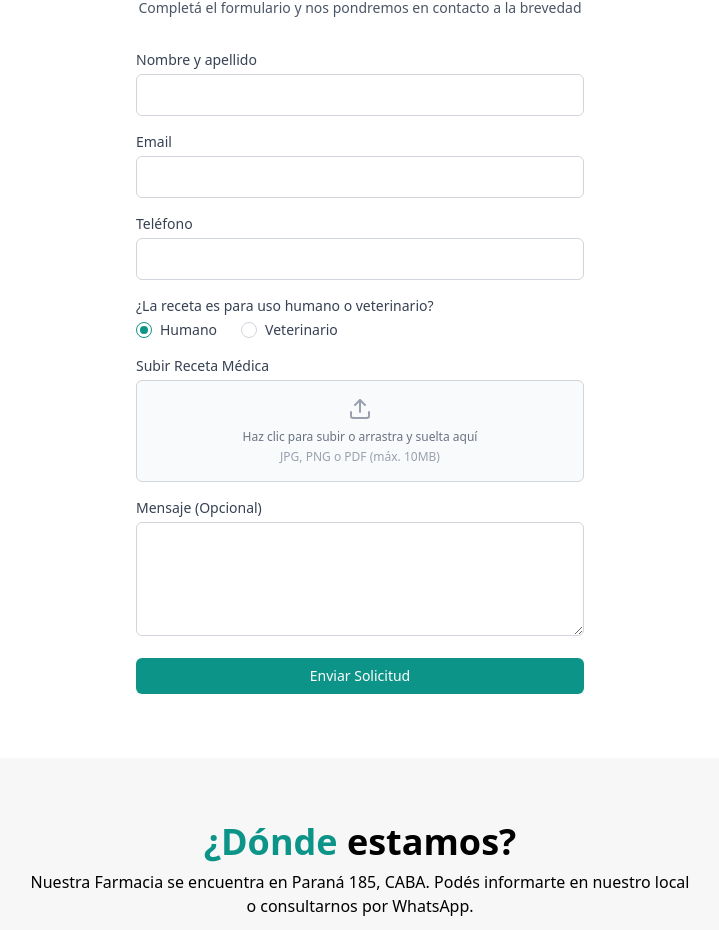
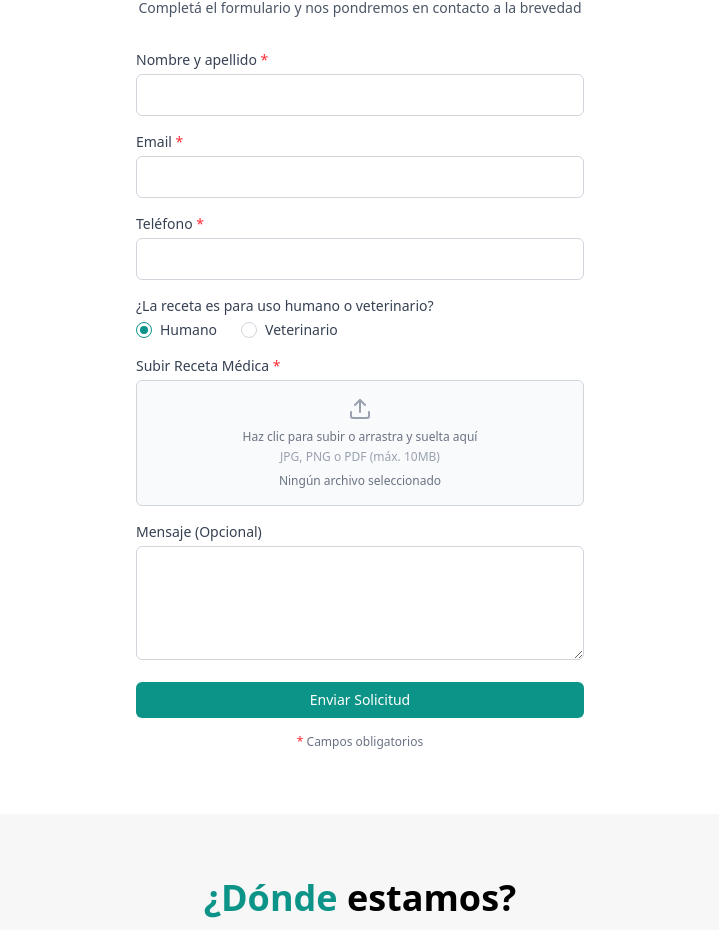
Before and after one commit to tomaslami/farmacia-parana, a Next.js app: page / in a window 1280 px wide. Shown: the part 2472-3402 px from the top of the page, without its empty margins (280-999 px from the left). Built offline with nearby package versions, Linux system fonts and the light colour scheme; no server answers.

Commit message:
feat: enhance RequestForm component with validation and improved user feedback

```diff
--- a/src/components/Form.tsx
+++ b/src/components/Form.tsx
@@ -2,7 +2,7 @@
 
 import type React from "react"
 
-import { useState } from "react"
+import { useState, type FormEvent, useRef } from "react"
 import { Upload } from "lucide-react"
 import { handleSubmit } from "@/actions/contact-action"
 import { toast, Toaster } from "sonner"
@@ -10,6 +10,7 @@ import { toast, Toaster } from "sonner"
 export default function RequestForm() {
   const [isLoading, setIsLoading] = useState(false)
   const [fileName, setFileName] = useState<string | null>(null)
+  const formRef = useRef<HTMLFormElement>(null)
 
   const handleFileChange = (e: React.ChangeEvent<HTMLInputElement>) => {
     if (e.target.files && e.target.files[0]) {
@@ -19,7 +20,36 @@ export default function RequestForm() {
     }
   }
 
-  async function onSubmit(formData: FormData) {
+  const validateForm = (form: HTMLFormElement) => {
+    const name = form.elements.namedItem("name") as HTMLInputElement
+    const email = form.elements.namedItem("email") as HTMLInputElement
+    const phone = form.elements.namedItem("phone") as HTMLInputElement
+
+    const missingFields = []
+
+    if (!name.value.trim()) missingFields.push("Nombre y apellido")
+    if (!email.value.trim()) missingFields.push("Email")
+    if (!phone.value.trim()) missingFields.push("Teléfono")
+    if (!fileName) missingFields.push("Receta Médica")
+
+    return missingFields
+  }
+
+  async function onFormSubmit(e: FormEvent<HTMLFormElement>) {
+    e.preventDefault()
+
+    // Get form element
+    const form = e.currentTarget
+
+    // Validate all required fields
+    const missingFields = validateForm(form)
+
+    if (missingFields.length > 0) {
+      toast.error(`Por favor complete los siguientes campos: ${missingFields.join(", ")}`)
+      return
+    }
+
+    const formData = new FormData(form)
     setIsLoading(true)
 
     try {
@@ -28,8 +58,7 @@ export default function RequestForm() {
       if (res.status === 200) {
         toast.success(res.message)
         // Reset the form
-        const form = document.getElementById("request-form") as HTMLFormElement
-        form?.reset()
+        form.reset()
         setFileName(null)
       } else {
         const messages = Array.isArray(res.message) ? res.message : [res.message]
@@ -54,16 +83,15 @@ export default function RequestForm() {
           <p className="text-sm text-gray-600 mt-2">Completá el formulario y nos pondremos en contacto a la brevedad</p>
         </div>
 
-        <form id="request-form" action={onSubmit}  className="space-y-4">
+        <form ref={formRef} id="request-form" onSubmit={onFormSubmit} className="space-y-4">
           <div>
             <label htmlFor="name" className="block text-sm font-medium text-gray-700 mb-1">
-              Nombre y apellido
+              Nombre y apellido <span className="text-red-500">*</span>
             </label>
             <input
               type="text"
               id="name"
               name="name"
-              required
               className="w-full px-3 py-2 border border-gray-300 rounded-md focus:outline-none focus:ring-1 focus:ring-[#0D9488]"
             />
           </div>
@@ -71,13 +99,12 @@ export default function RequestForm() {
           {/* Email field */}
           <div>
             <label htmlFor="email" className="block text-sm font-medium text-gray-700 mb-1">
-              Email
+              Email <span className="text-red-500">*</span>
             </label>
             <input
               type="email"
               id="email"
               name="email"
-              required
               className="w-full px-3 py-2 border border-gray-300 rounded-md focus:outline-none focus:ring-1 focus:ring-[#0D9488]"
             />
           </div>
@@ -85,13 +112,12 @@ export default function RequestForm() {
           {/* Phone field */}
           <div>
             <label htmlFor="phone" className="block text-sm font-medium text-gray-700 mb-1">
-              Teléfono
+              Teléfono <span className="text-red-500">*</span>
             </label>
             <input
               type="tel"
               id="phone"
               name="phone"
-              required
               className="w-full px-3 py-2 border border-gray-300 rounded-md focus:outline-none focus:ring-1 focus:ring-[#0D9488]"
             />
           </div>
@@ -130,13 +156,15 @@ export default function RequestForm() {
 
           {/* File upload */}
           <div>
-            <p className="block text-sm font-medium text-gray-700 mb-1">Subir Receta Médica</p>
-            <div className="border border-gray-300 rounded-md p-4 bg-gray-50">
+            <p className="block text-sm font-medium text-gray-700 mb-1">
+              Subir Receta Médica <span className="text-red-500">*</span>
+            </p>
+            <div className={`border rounded-md p-4 ${fileName ? 'border-green-500 bg-green-50' : 'border-gray-300 bg-gray-50'}`}>
               <label
                 htmlFor="prescription"
                 className="flex flex-col items-center justify-center cursor-pointer text-center"
               >
-                <Upload className="h-6 w-6 text-gray-400 mb-2" />
+                <Upload className={`h-6 w-6 mb-2 ${fileName ? 'text-green-500' : 'text-gray-400'}`} />
                 <p className="text-xs text-gray-500">Haz clic para subir o arrastra y suelta aquí</p>
                 <p className="text-xs text-gray-400 mt-1">JPG, PNG o PDF (máx. 10MB)</p>
                 <input
@@ -144,12 +172,15 @@ export default function RequestForm() {
                   id="prescription"
                   name="prescription"
                   accept=".jpg,.jpeg,.png,.pdf"
-                  required
                   onChange={handleFileChange}
                   className="hidden"
                 />
               </label>
-              {fileName && <p className="text-xs text-gray-600 mt-2 text-center">Archivo seleccionado: {fileName}</p>}
+              {fileName ? (
+                <p className="text-xs text-green-600 mt-2 text-center">Archivo seleccionado: {fileName}</p>
+              ) : (
+                <p className="text-xs text-gray-500 mt-2 text-center">Ningún archivo seleccionado</p>
+              )}
             </div>
           </div>
 
@@ -174,6 +205,9 @@ export default function RequestForm() {
           >
             {isLoading ? "Enviando..." : "Enviar Solicitud"}
           </button>
+          <p className="text-xs text-gray-500 text-center mt-2">
+            <span className="text-red-500">*</span> Campos obligatorios
+          </p>
         </form>
       </div>
     </section>
```
